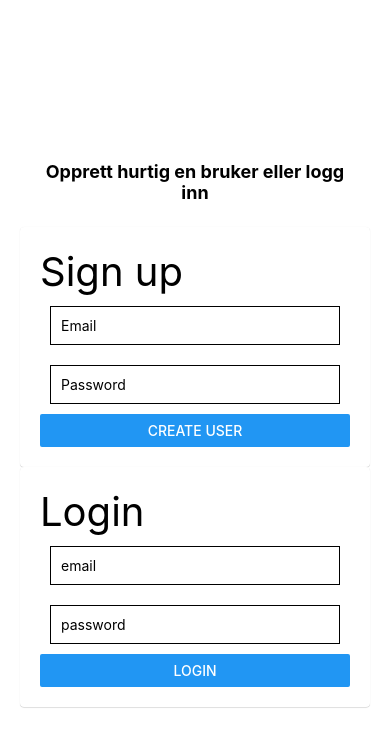
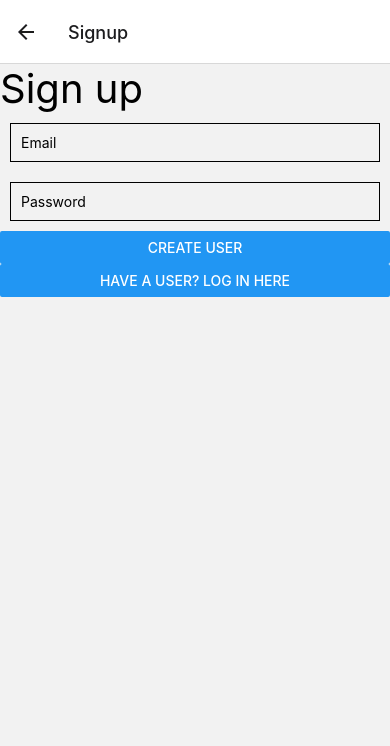
Before and after one commit to mortenhodt/minapp, a React Native app: screen /Signup in a window 390 px wide. Shown: the top 746 px of the page. Built offline with nearby package versions, Linux system fonts and the light colour scheme; no server answers.

Commit message:
La inn egen Login side og Sign Up side Kan skifte mellom de to

```diff
--- a/App.js
+++ b/App.js
@@ -6,6 +6,8 @@ import LoginForm from "./components/LoginForm";
 import ProfileScreen from "./components/ProfileScreen";
 import { Card } from 'react-native-paper';
 import firebase from "firebase/compat";
+import {NavigationContainer} from "@react-navigation/native";
+import {createStackNavigator} from "@react-navigation/stack";
 
 //Config til firebase
 const firebaseConfig = {
@@ -21,6 +23,8 @@ export default function App() {
 
 //Bruker opprettes
 const [user, setUser] = useState({ loggedIn: false });
+
+const Stack = createStackNavigator();
 
   //Koden sikrer at kun én Firebase initieres ved bruk
   if (!firebase.apps.length) {
@@ -49,19 +53,18 @@ const [user, setUser] = useState({ loggedIn: false });
 //Vises ved første siden
   const GuestPage = () => {
     return(
-        <View style={styles.container}>
-          <Text style={styles.paragraph}>
-Opprett hurtig en bruker eller logg inn
-          </Text>
-          <Card style={{padding:20}}>
-            <SignUpForm />
-          </Card>
-          <Card style={{padding:20}}>
-            <LoginForm />
-          </Card>
-
-
-        </View>
+        <NavigationContainer>
+          <Stack.Navigator>
+            <Stack.Screen
+                name="Login"
+                component={LoginForm}
+            />
+            <Stack.Screen
+                name="Signup"
+                component={SignUpForm}
+            />
+          </Stack.Navigator>
+        </NavigationContainer>
     )
   }
 //Sender bruker til ProfileScreen
--- a/components/LoginForm.js
+++ b/components/LoginForm.js
@@ -14,7 +14,7 @@ import SignUpForm from "./SignUpForm";
 
 
 
-function LoginForm() {
+function LoginForm( {navigation} ) {
 
     //Statevariabler som håndterer login
     const [email, setEmail] = useState('')
@@ -38,6 +38,9 @@ function LoginForm() {
     const renderButton = () => {
         return <Button onPress={() => handleSubmit()} title="Login" />;
     };
+    const signInButton = () => {
+        return <Button onPress={() => navigation.navigate('Signup')} title="Not a user? Sign in Here" />;
+    };
     return (
         <View>
             <Text style={styles.header}>Login</Text>
@@ -58,6 +61,7 @@ function LoginForm() {
                 <Text style={styles.error}>Error: {errorMessage}</Text>
             )}
             {renderButton()}
+            {signInButton()}
 
         </View>
     );
--- a/components/SignUpForm.js
+++ b/components/SignUpForm.js
@@ -10,7 +10,7 @@ import firebase from "firebase/compat";
 import { getAuth, createUserWithEmailAndPassword } from "firebase/auth";
 
 
-function SignUpForm() {
+function SignUpForm( {navigation}) {
     //Instantiering af state-variabler, som skal benyttes i SignUpForm
     const [email, setEmail] = useState('')
     const [password, setPassword] = useState('')
@@ -20,6 +20,9 @@ function SignUpForm() {
 //Her initieres brukeropprettelsen
     const renderButton = () => {
         return <Button onPress={() => handleSubmit()} title="Create user" />;
+    };
+    const logInButton = () => {
+        return <Button onPress={() => navigation.navigate('Login')} title="Have a user? Log in Here" />;
     };
 
 
@@ -54,6 +57,7 @@ function SignUpForm() {
                 <Text style={styles.error}>Error: {errorMessage}</Text>
             )}
             {renderButton()}
+            {logInButton()}
         </View>
     );
 }
```
